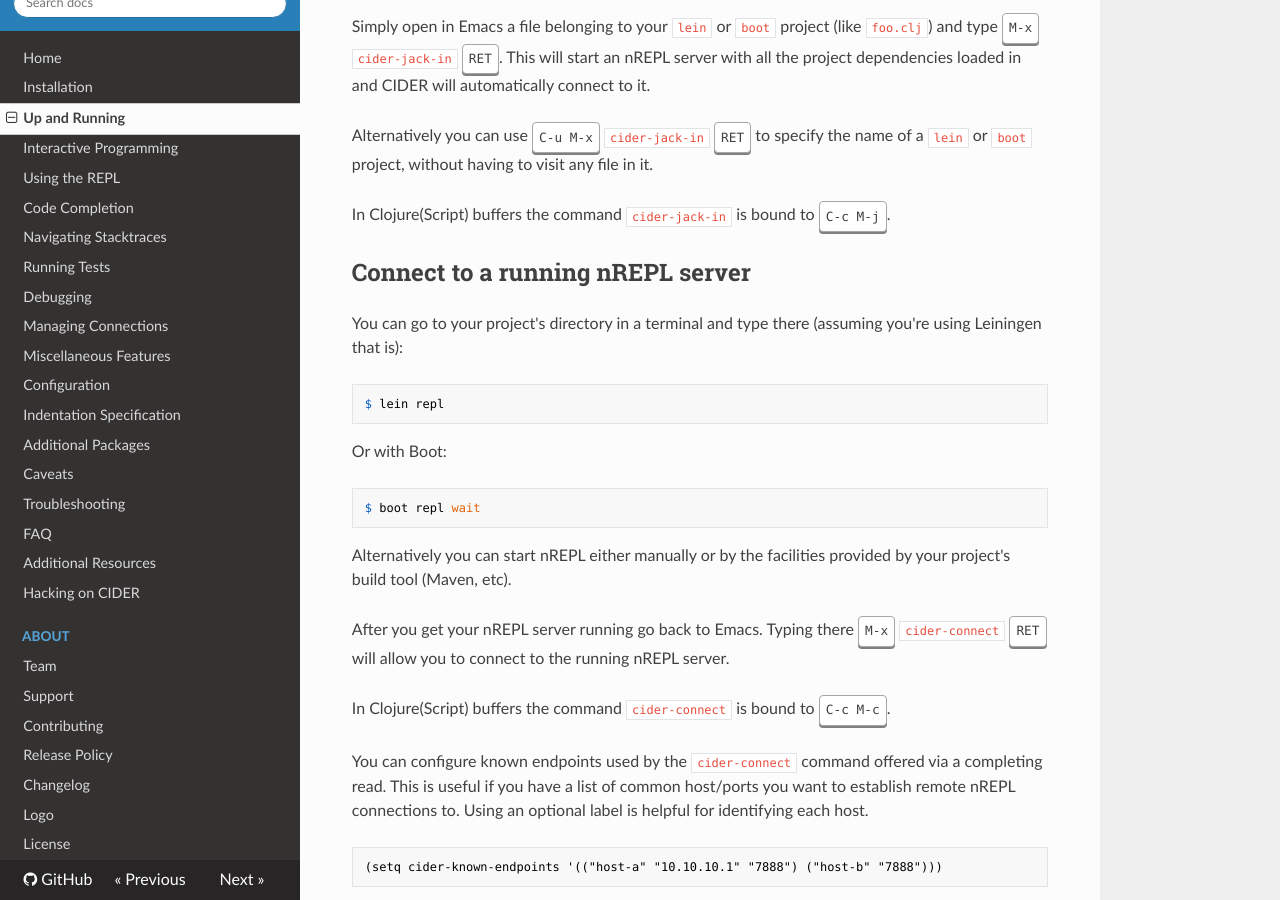
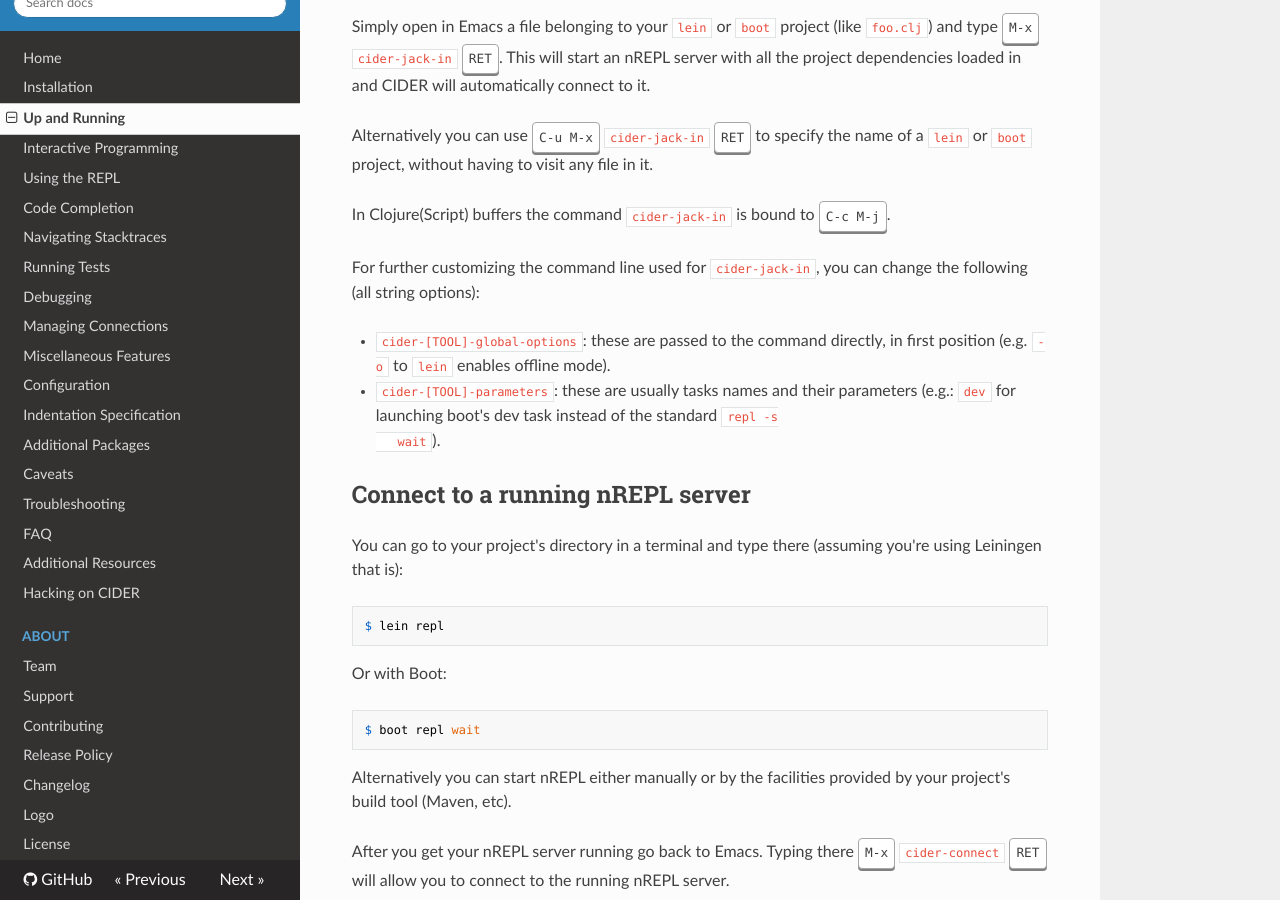
Before and after one commit to clojure-emacs/cider, an MkDocs documentation site: the page built from doc/up_and_running.md, in a window 1280 px wide and 900 px high, scrolled down 688 px. Built offline with MkDocs 1.6.1, drawn with Linux system fonts in a browser that asks for light colours; nearby versions of some CDN libraries; old or Windows-style settings are respelled for this version of MkDocs.

Commit message:
Introduce cider-*-global-options
This will allow users to customize options that are not related to tasks and passed directly to
their build tool of choice. For instance: `-o` in `lein -o ....` for offline mode.

```diff
--- a/doc/up_and_running.md
+++ b/doc/up_and_running.md
@@ -37,6 +37,15 @@
 in it.
 
 In Clojure(Script) buffers the command `cider-jack-in` is bound to <kbd>C-c M-j</kbd>.
+
+For further customizing the command line used for `cider-jack-in`, you can
+change the following (all string options):
+
+ * `cider-[TOOL]-global-options`: these are passed to the command directly, in
+   first position (e.g. `-o` to `lein` enables offline mode).
+ * `cider-[TOOL]-parameters`: these are usually tasks names and their parameters
+   (e.g.: `dev` for launching boot's dev task instead of the standard `repl -s
+   wait`).
 
 ## Connect to a running nREPL server
 
```
Also changed, not shown: CHANGELOG.md (+1 -0 lines), 2 other files.
